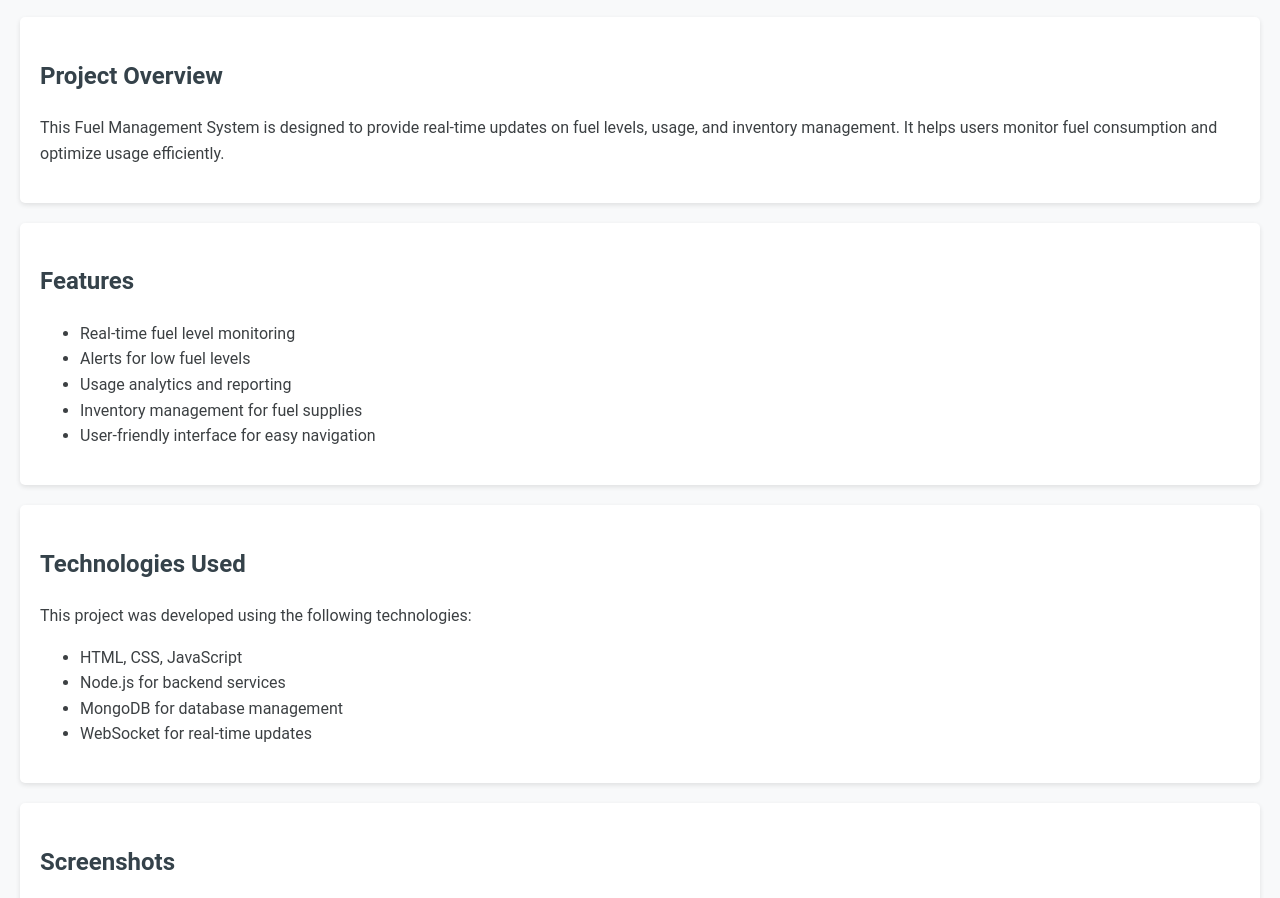
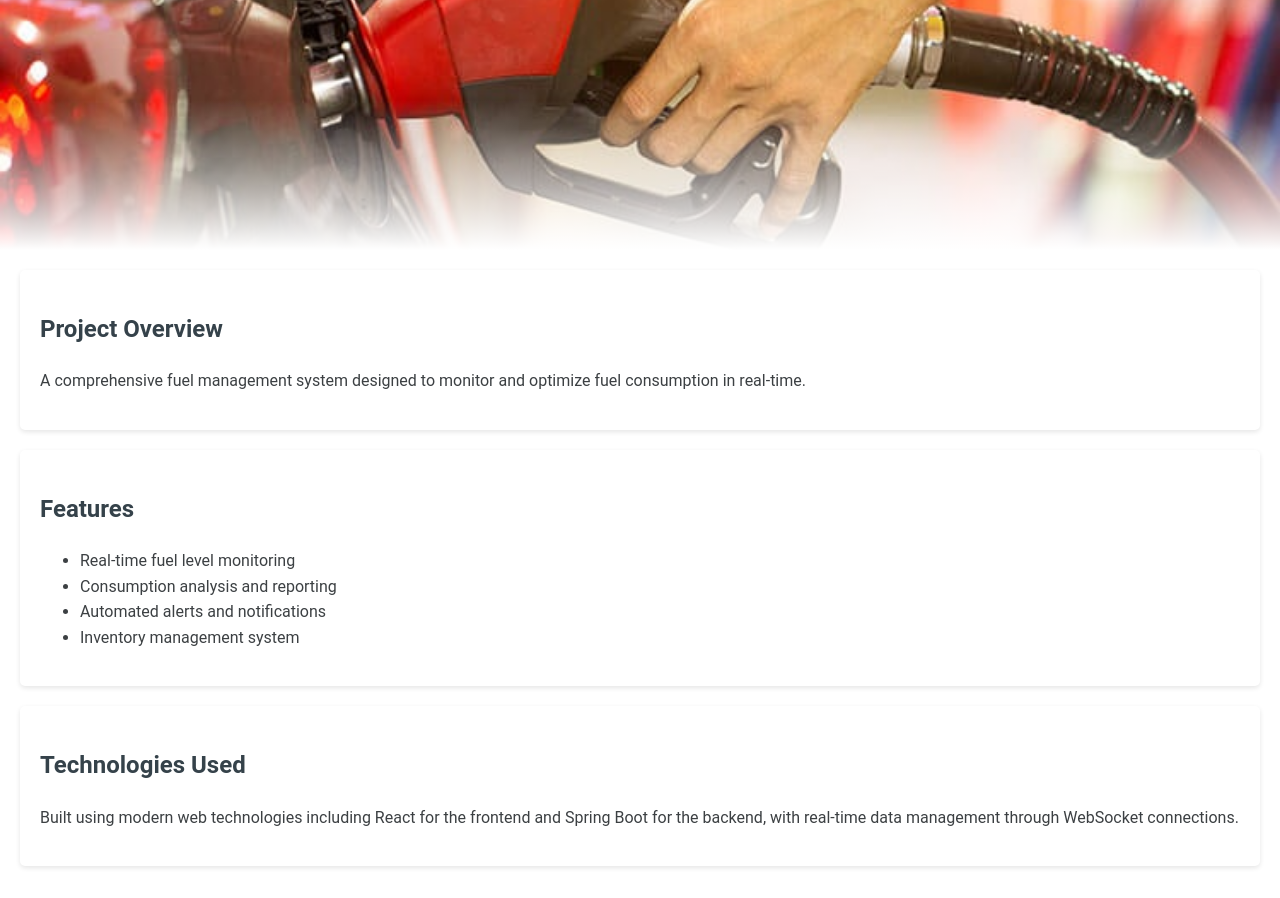
Before and after one commit to ovindu17/portfolio-webproject, a plain HTML site: page projects/fuel-management.html in a window 1280 px wide. Shown: the part 150-1048 px from the top of the page. Drawn offline with Linux system fonts and the light colour scheme.

Commit message:
Small changes of styles

```diff
--- a/css/style.css
+++ b/css/style.css
@@ -141,14 +141,26 @@ h2 {
 .project {
     background-color: white;
     border-radius: 8px;
-    padding: 16px;
-    margin-bottom: 16px;
+    margin-bottom: 24px;
     box-shadow: 0 1px 2px rgba(60, 64, 67, 0.3);
+    overflow: hidden;
+}
+
+.project-image {
+    width: 100%;
+    height: 300px;
+    object-fit: cover;
+    display: block;
+}
+
+.project-content {
+    padding: 24px;
 }
 
 .project h3 {
     font-family: 'Google Sans', sans-serif;
     color: var(--google-dark);
+    margin-top: 0;
 }
 
 .project p {
@@ -482,3 +494,31 @@ footer a {
 footer a:hover {
     text-decoration: underline;
 }
+
+.project-hero {
+    position: relative;
+    width: 100%;
+    height: 400px;
+    overflow: hidden;
+}
+
+.project-hero::after {
+    content: '';
+    position: absolute;
+    bottom: 0;
+    left: 0;
+    width: 100%;
+    height: 150px;
+    background: linear-gradient(to bottom, rgba(255,255,255,0), rgba(255,255,255,1));
+    pointer-events: none;
+}
+
+.project-hero .project-image {
+    width: 100%;
+    height: 100%;
+    object-fit: cover;
+}
+
+.project-page {
+    background-color: #FFFFFF;
+}
--- a/projects/fuel-management.html
+++ b/projects/fuel-management.html
@@ -6,38 +6,27 @@
     <title>Fuel Management System</title>
     <link rel="stylesheet" href="../css/style.css">
 </head>
-<body>
-    <header>
-        <h1>Fuel Management System</h1>
-    </header>
+<body class="project-page">
+    <div class="project-hero">
+        <img src="../images/Fuel-Management.jpg" alt="Fuel Management System Interface" class="project-image">
+    </div>
     <main>
         <section>
             <h2>Project Overview</h2>
-            <p>This Fuel Management System is designed to provide real-time updates on fuel levels, usage, and inventory management. It helps users monitor fuel consumption and optimize usage efficiently.</p>
+            <p>A comprehensive fuel management system designed to monitor and optimize fuel consumption in real-time.</p>
         </section>
         <section>
             <h2>Features</h2>
             <ul>
                 <li>Real-time fuel level monitoring</li>
-                <li>Alerts for low fuel levels</li>
-                <li>Usage analytics and reporting</li>
-                <li>Inventory management for fuel supplies</li>
-                <li>User-friendly interface for easy navigation</li>
+                <li>Consumption analysis and reporting</li>
+                <li>Automated alerts and notifications</li>
+                <li>Inventory management system</li>
             </ul>
         </section>
         <section>
             <h2>Technologies Used</h2>
-            <p>This project was developed using the following technologies:</p>
-            <ul>
-                <li>HTML, CSS, JavaScript</li>
-                <li>Node.js for backend services</li>
-                <li>MongoDB for database management</li>
-                <li>WebSocket for real-time updates</li>
-            </ul>
-        </section>
-        <section>
-            <h2>Screenshots</h2>
-            <img src="../images/fuel-management-screenshot.png" alt="Fuel Management System Screenshot">
+            <p>Built using modern web technologies including React for the frontend and Spring Boot for the backend, with real-time data management through WebSocket connections.</p>
         </section>
     </main>
     <footer>
```
Also changed, not shown: about.html (+1 -1 lines), index.html (+9 -0 lines), projects/food-delivery.html (+10 -14 lines), projects/task-management.html (+6 -9 lines), images/1SvzKctRCi8bwB0QPdOZkBP0pRhsOqZpl0wjs6y0.png (added), images/Fuel-Management.jpg (added), images/d22b9aa4a8879e18a5cfa695c9bb86ba.jpg.avif (added).
